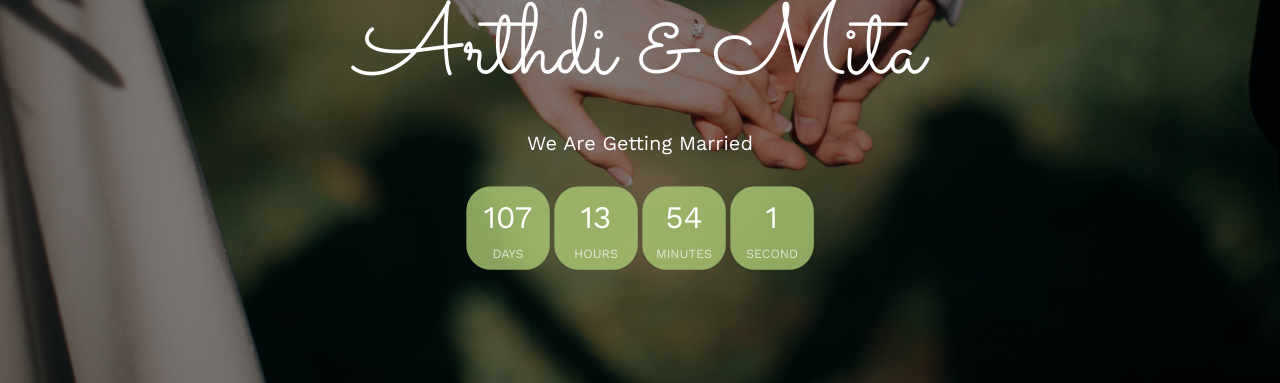
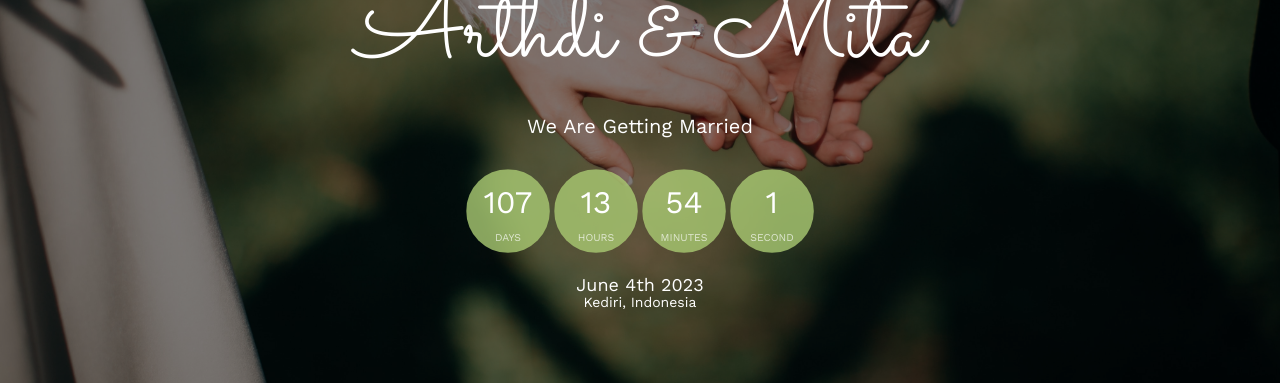
Before and after one commit to aerdy/aerdy.github.io, a plain HTML site: page index.html in a window 1280 px wide. Shown: the part 417-800 px from the top of the page. Drawn offline with nearby package versions, Linux system fonts and the light colour scheme; files whose address does not match are found by name.

Commit message:
home date

```diff
--- a/css/style.css
+++ b/css/style.css
@@ -329,12 +329,6 @@ h1, h2, h3, h4, h5, h6, figure {
 @media screen and (max-width: 768px) {
   .fh5co-cover {
     height: 750px;
-  background-size: cover;
-  background-repeat: no-repeat;
-  position: relative;
-  -webkit-background-size: cover;
-  -moz-background-size: cover;
-  -o-background-size: cover;
 
   }
 }
@@ -855,7 +849,9 @@ form label {
 #fh5co-counter .display-tc h1,
 #fh5co-counter .display-tc h2,
 .fh5co-cover .display-tc h1,
-.fh5co-cover .display-tc h2 {
+.fh5co-cover .display-tc h2,
+.fh5co-cover .display-tc h4,
+.fh5co-cover .display-tc h5 {
   margin: 0;
   padding: 0;
   color: white;
@@ -975,7 +971,7 @@ form label {
 .simply-countdown > .simply-section .simply-word {
   color: rgba(255, 255, 255, 0.7);
   text-transform: uppercase;
-  font-size: 12px;
+  font-size: 10px;
   /* words */
 }
 .simply-countdown > .simply-section > div {
@@ -1022,7 +1018,7 @@ form label {
   -webkit-border-radius: 50%;
   -moz-border-radius: 50%;
   -ms-border-radius: 50%;
-  border-radius: 30%;
+  border-radius: 50%;
   position: center;
   animation: pulse 1s ease infinite;
 }
--- a/index.html
+++ b/index.html
@@ -112,9 +112,11 @@
 							</div>
 							<h1>Arthdi &amp; Mita</h1>
 							<h2>We Are Getting Married</h2>
-							<div class="simply-countdown simply-countdown-one" >
+							<div class="simply-countdown simply-countdown-one">
 
 							</div>
+							<h4>June 4th 2023</h4>
+							<h5>Kediri, Indonesia</h5>
 							<!-- <p><a href="#" class="btn btn-default btn-sm">Save the date</a></p> -->
 						</div>
 					</div>
```
